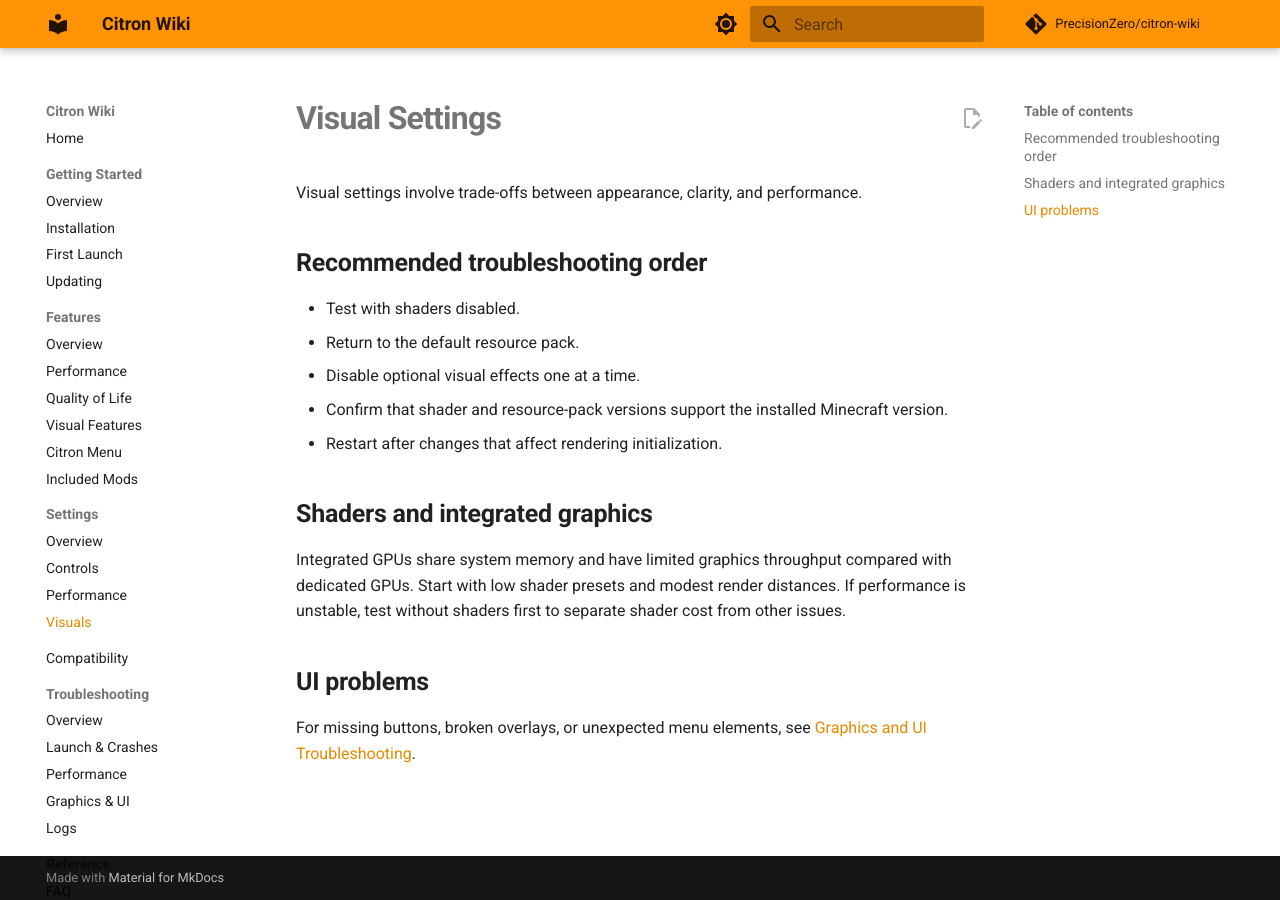
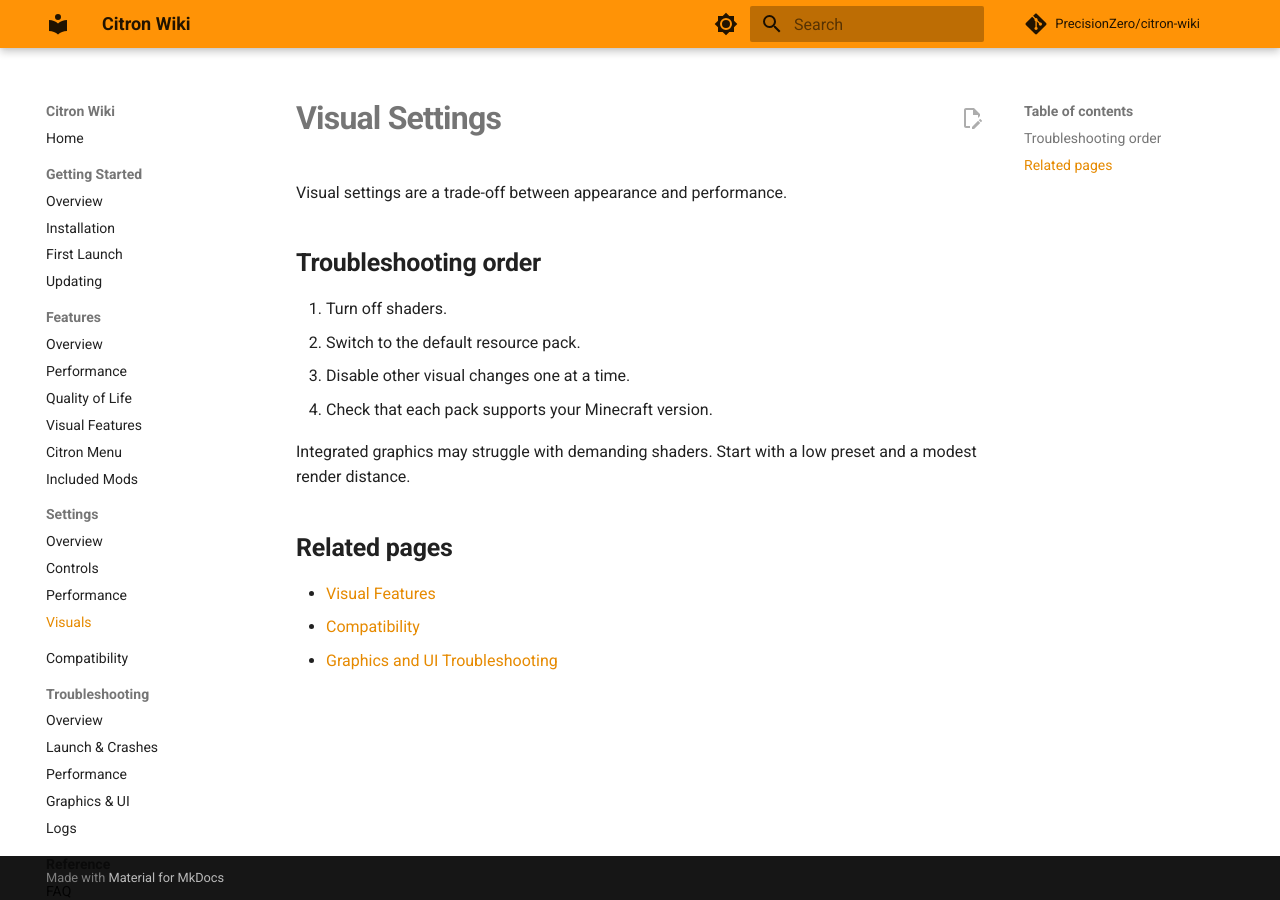
Before and after one commit to PrecisionZero/citron-wiki, an MkDocs documentation site: the page built from docs/configuration/visuals.md, in a window 1280 px wide. Built offline with MkDocs 1.6.1 and Material for MkDocs 9.7.7, drawn with Linux system fonts in a browser that asks for light colours; comment, search, counter and statistics services are not loaded.

Commit message:
Simplify wiki page: docs/configuration/visuals.md

```diff
--- a/docs/configuration/visuals.md
+++ b/docs/configuration/visuals.md
@@ -1,19 +1,18 @@
 # Visual Settings
 
-Visual settings involve trade-offs between appearance, clarity, and performance.
+Visual settings are a trade-off between appearance and performance.
 
-## Recommended troubleshooting order
+## Troubleshooting order
 
-- Test with shaders disabled.
-- Return to the default resource pack.
-- Disable optional visual effects one at a time.
-- Confirm that shader and resource-pack versions support the installed Minecraft version.
-- Restart after changes that affect rendering initialization.
+1. Turn off shaders.
+2. Switch to the default resource pack.
+3. Disable other visual changes one at a time.
+4. Check that each pack supports your Minecraft version.
 
-## Shaders and integrated graphics
+Integrated graphics may struggle with demanding shaders. Start with a low preset and a modest render distance.
 
-Integrated GPUs share system memory and have limited graphics throughput compared with dedicated GPUs. Start with low shader presets and modest render distances. If performance is unstable, test without shaders first to separate shader cost from other issues.
+## Related pages
 
-## UI problems
-
-For missing buttons, broken overlays, or unexpected menu elements, see [Graphics and UI Troubleshooting](../troubleshooting/graphics-ui.md).
+- [Visual Features](../features/visual-features.md)
+- [Compatibility](../compatibility/index.md)
+- [Graphics and UI Troubleshooting](../troubleshooting/graphics-ui.md)
```
